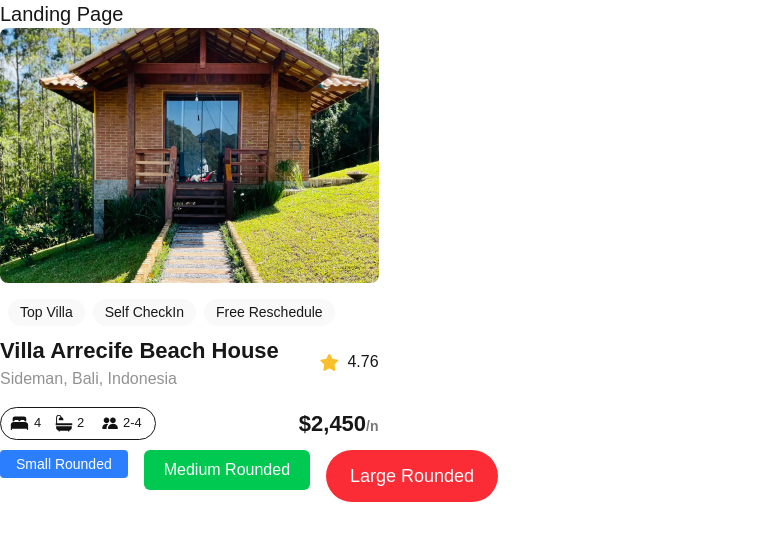
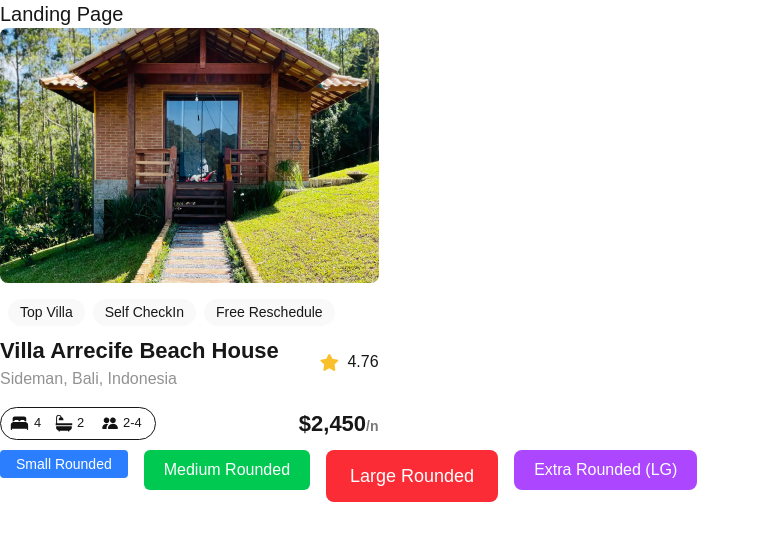
Before and after one commit to faithakinbobola/alx-project-0x00-setup, a Next.js app in the folder alx-project-0x00/: page /landing in a window 1280 px wide. Shown: the top 540 px of the page, without its empty margins (0-760 px from the left). Built offline with nearby package versions, Linux system fonts and the light colour scheme.

Commit message:
Advanced Task

```diff
--- a/alx-project-0x00/pages/landing.tsx
+++ b/alx-project-0x00/pages/landing.tsx
@@ -9,7 +9,8 @@ const Landing: React.FC =  () => {
       <div className="flex flex-wrap gap-4">
         <Button title="Small Rounded" styles="px-4 py-1 text-sm bg-blue-500 text-white rounded-sm" />
         <Button title="Medium Rounded" styles="px-5 py-2 text-base bg-green-500 text-white rounded-md" />
-        <Button title="Large Rounded" styles="px-6 py-3 text-lg bg-red-500 text-white rounded-full" />
+        <Button title="Large Rounded" styles="px-6 py-3 text-lg bg-red-500 text-white rounded-lg" />
+        <Button title="Extra Rounded (LG)" styles="px-5 py-2 text-base bg-purple-500 text-white rounded-lg" />
       </div>
     </div>
   )
```
